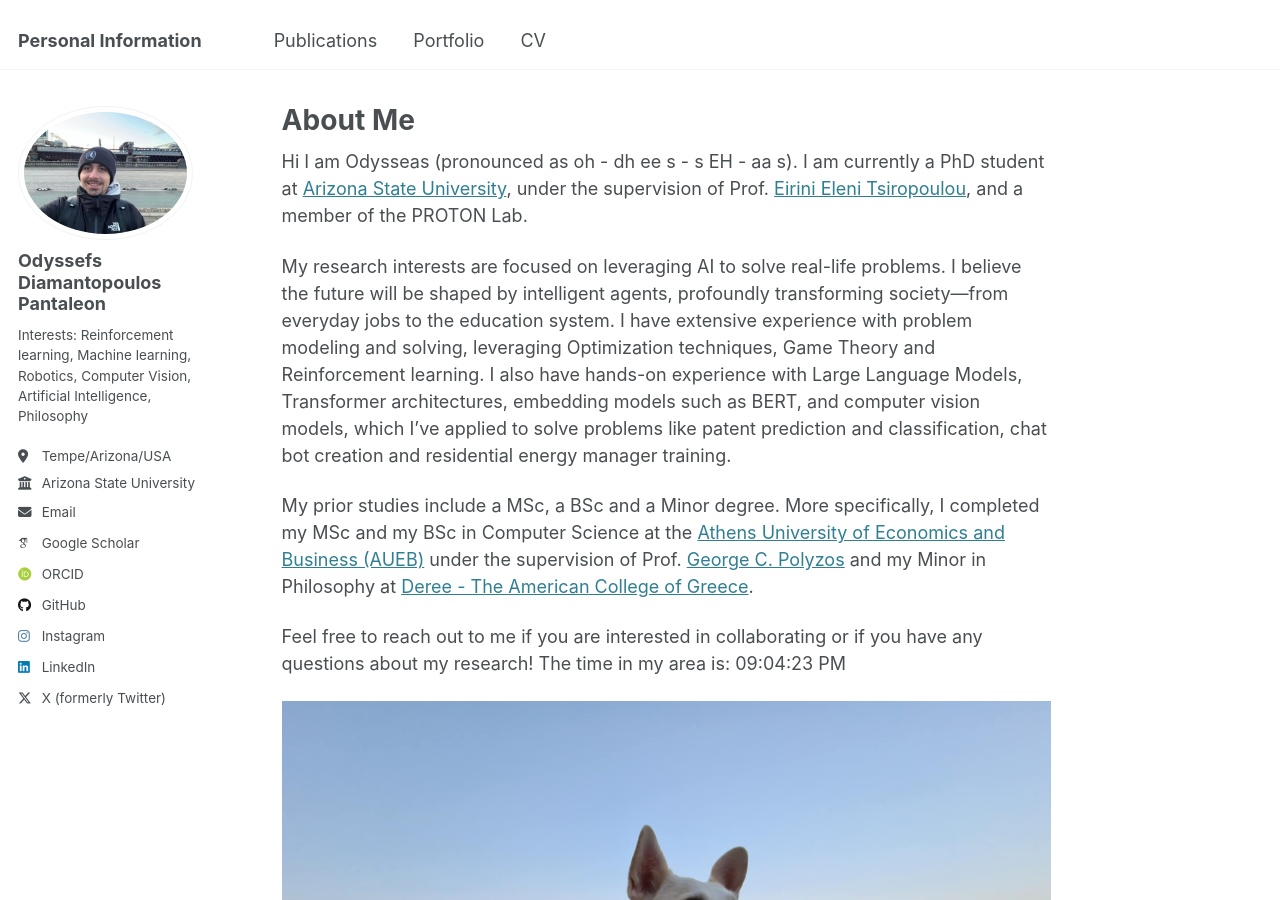
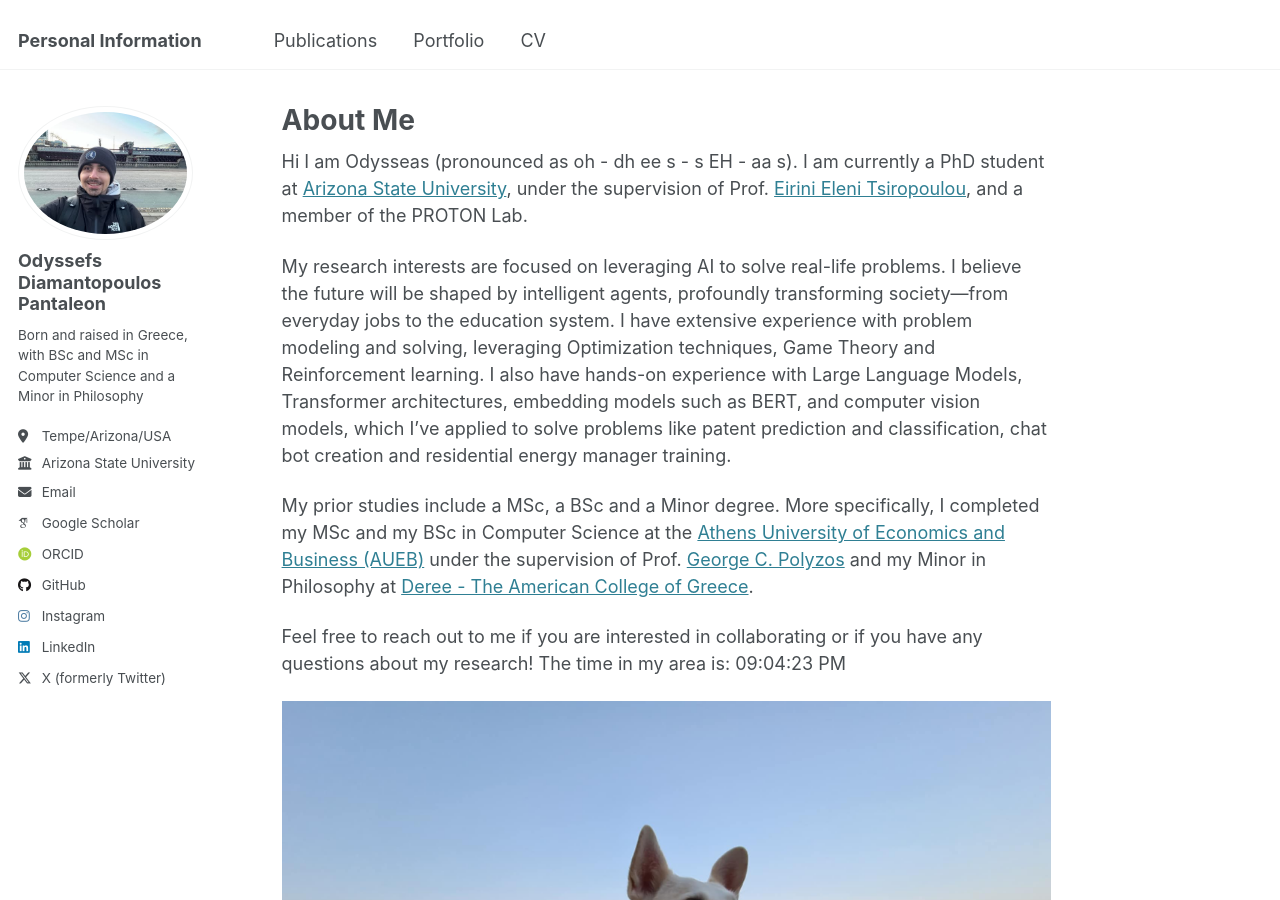
Before and after one commit to gody10/gody10.github.io, a Jekyll site: the page built from _pages/about.md, in a window 1280 px wide and 900 px high. Built offline with Jekyll 4.4.1, drawn with Linux system fonts in a browser that asks for light colours; some web fonts are replaced.

Commit message:
Checking portofolio

```diff
--- a/_config.yml
+++ b/_config.yml
@@ -25,7 +25,7 @@ author:
   avatar           : "ody_photo.jpg"
   name             : "Odyssefs Diamantopoulos Pantaleon"
   pronouns         : # example: "she/her"
-  bio              : "Interests: Reinforcement learning, Machine learning, Robotics, Computer Vision, Artificial Intelligence, Philosophy"
+  bio              : "Born and raised in Greece, with BSc and MSc in Computer Science and a Minor in Philosophy"
   location         : "Tempe/Arizona/USA"
   employer         : "Arizona State University"
   uri              : # URL
```
